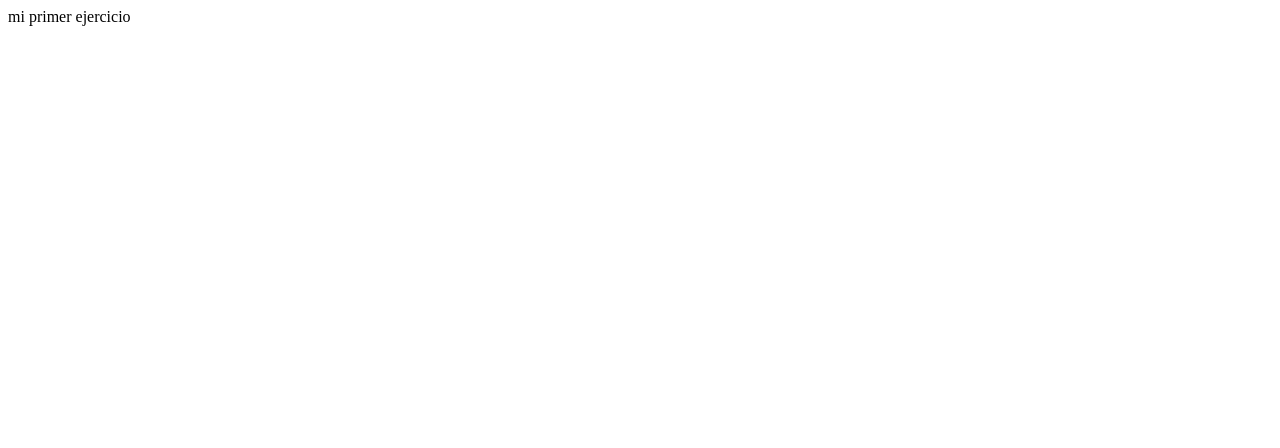
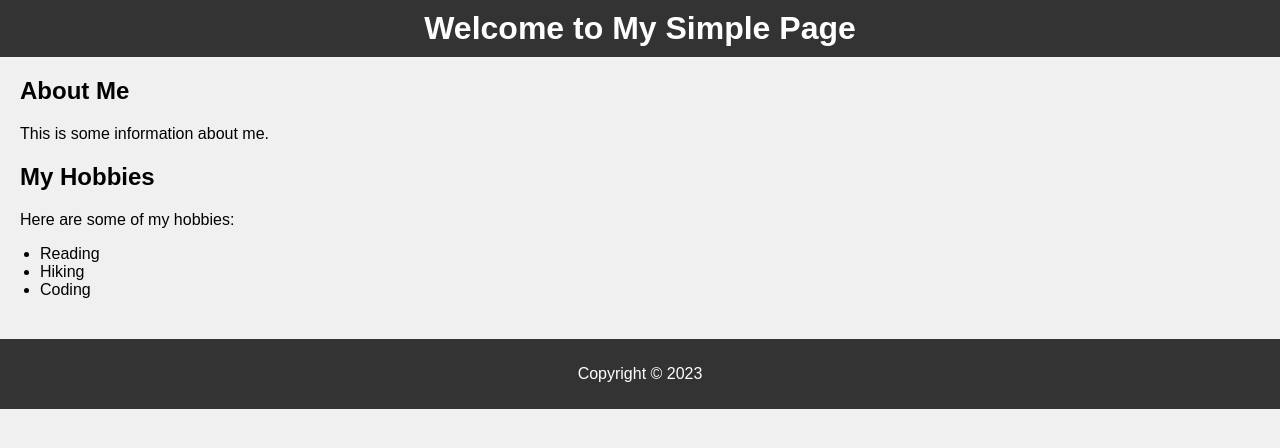
Before and after one commit to DerianRivera/gitpages., a plain HTML site: page index.html in a window 1280 px wide. Drawn offline with Linux system fonts and the light colour scheme.

Commit message:
mi segundo commit

```diff
--- a/index.html
+++ b/index.html
@@ -1 +1,29 @@
-mi primer ejercicio
+<!DOCTYPE html>
+<html>
+<head>
+	<link rel="stylesheet" type="text/css" href="styles.css">
+</head>
+<body>
+	<header>
+		<h1>Welcome to My Simple Page</h1>
+	</header>
+	<main>
+		<section>
+			<h2>About Me</h2>
+			<p>This is some information about me.</p>
+		</section>
+		<section>
+			<h2>My Hobbies</h2>
+			<p>Here are some of my hobbies:</p>
+			<ul>
+				<li>Reading</li>
+				<li>Hiking</li>
+				<li>Coding</li>
+			</ul>
+		</section>
+	</main>
+	<footer>
+		<p>Copyright © 2023</p>
+	</footer>
+</body>
+</html>
--- /dev/null
+++ b/styles.css
@@ -0,0 +1,40 @@
+body {
+	font-family: Arial, sans-serif;
+	margin: 0;
+	padding: 0;
+	background-color: #f0f0f0;
+}
+
+header {
+	background-color: #333;
+	color: #fff;
+	padding: 10px;
+	text-align: center;
+}
+
+h1 {
+	margin: 0;
+}
+
+main {
+	padding: 20px;
+}
+
+section {
+	margin-bottom: 20px;
+}
+
+h2 {
+	margin-top: 0;
+}
+
+ul {
+	padding-left: 20px;
+}
+
+footer {
+	background-color: #333;
+	color: #fff;
+	padding: 10px;
+	text-align: center;
+	margin-top: 2
```
